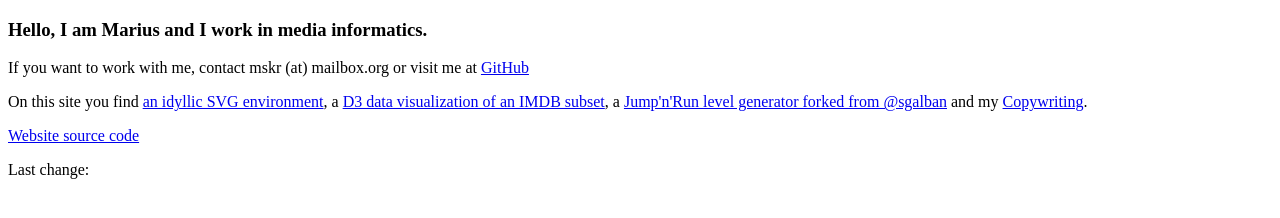
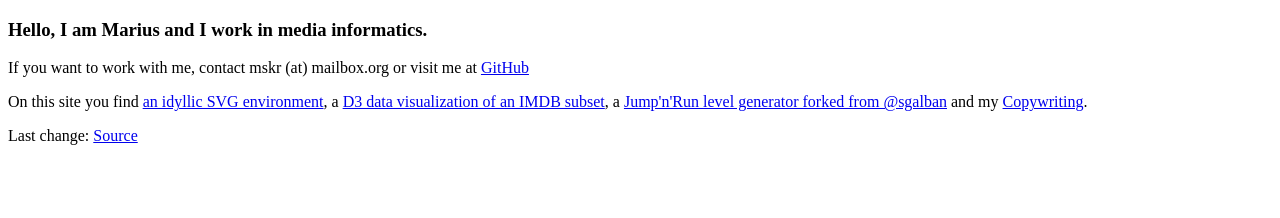
Before and after one commit to mskr/mskr.github.io, a plain HTML site: page index.html in a window 1280 px wide. Drawn offline with Linux system fonts and the light colour scheme; no server answers.

Commit message:
Update index.html

```diff
--- a/index.html
+++ b/index.html
@@ -11,8 +11,7 @@
 <p>On this site you find <a href="/svgenv">an idyllic SVG environment</a>, a <a href="/datavis">D3 data visualization of an IMDB subset</a>, a <a href="/platformer-gen-2D">Jump'n'Run level generator forked from @sgalban</a> and my <a href="/Copywriting/Readme.md">Copywriting</a>.</p>
 
 <footer>
-  <a href="https://github.com/mskr/mskr.github.io">Website source code</a>
-  <p>Last change: <span class="lastChangeInfo"></span></p>
+  <p>Last change: <span class="lastChangeInfo"></span> <a href="https://github.com/mskr/mskr.github.io">Source</a></p>
 </footer>
 
 <script>
```
